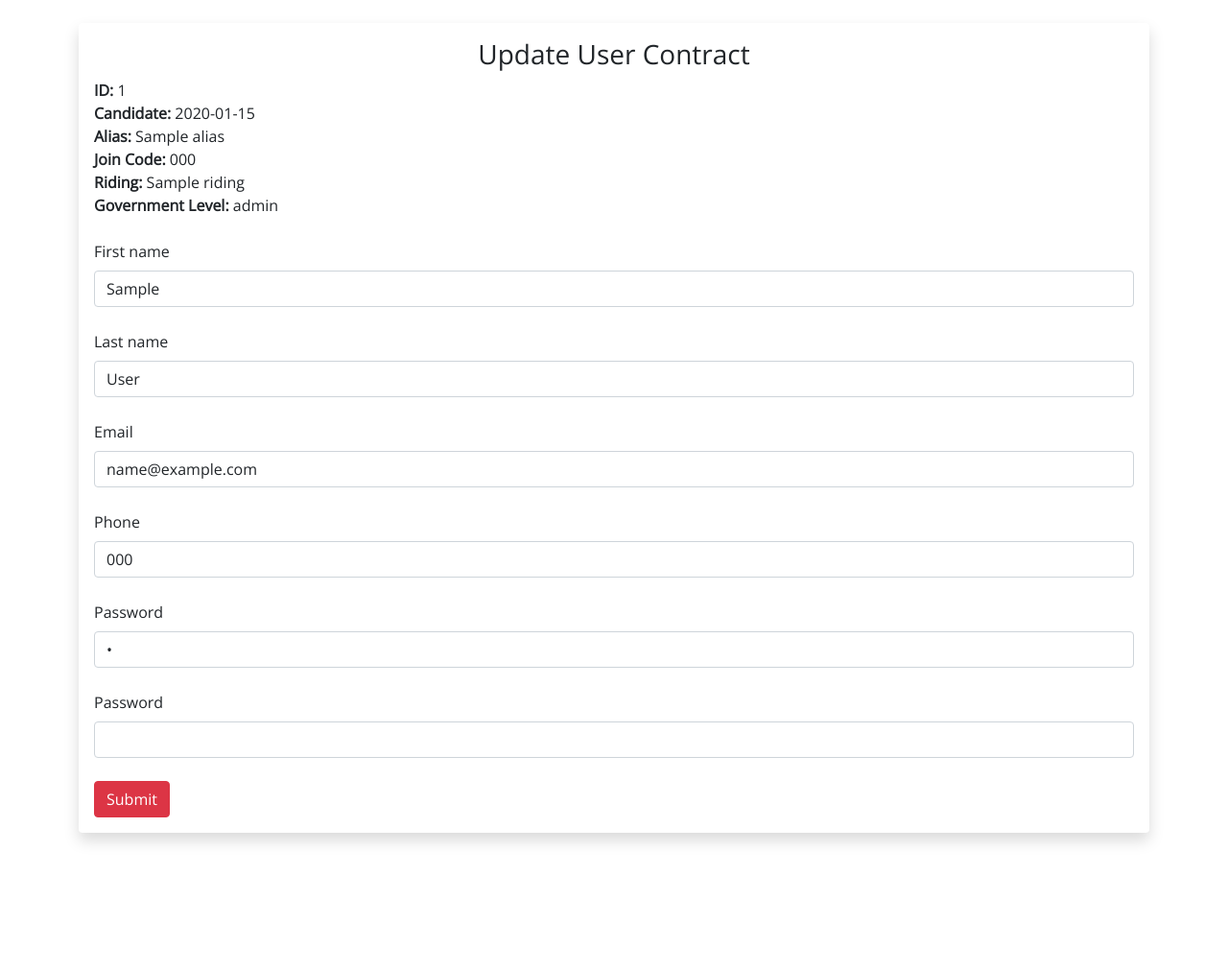
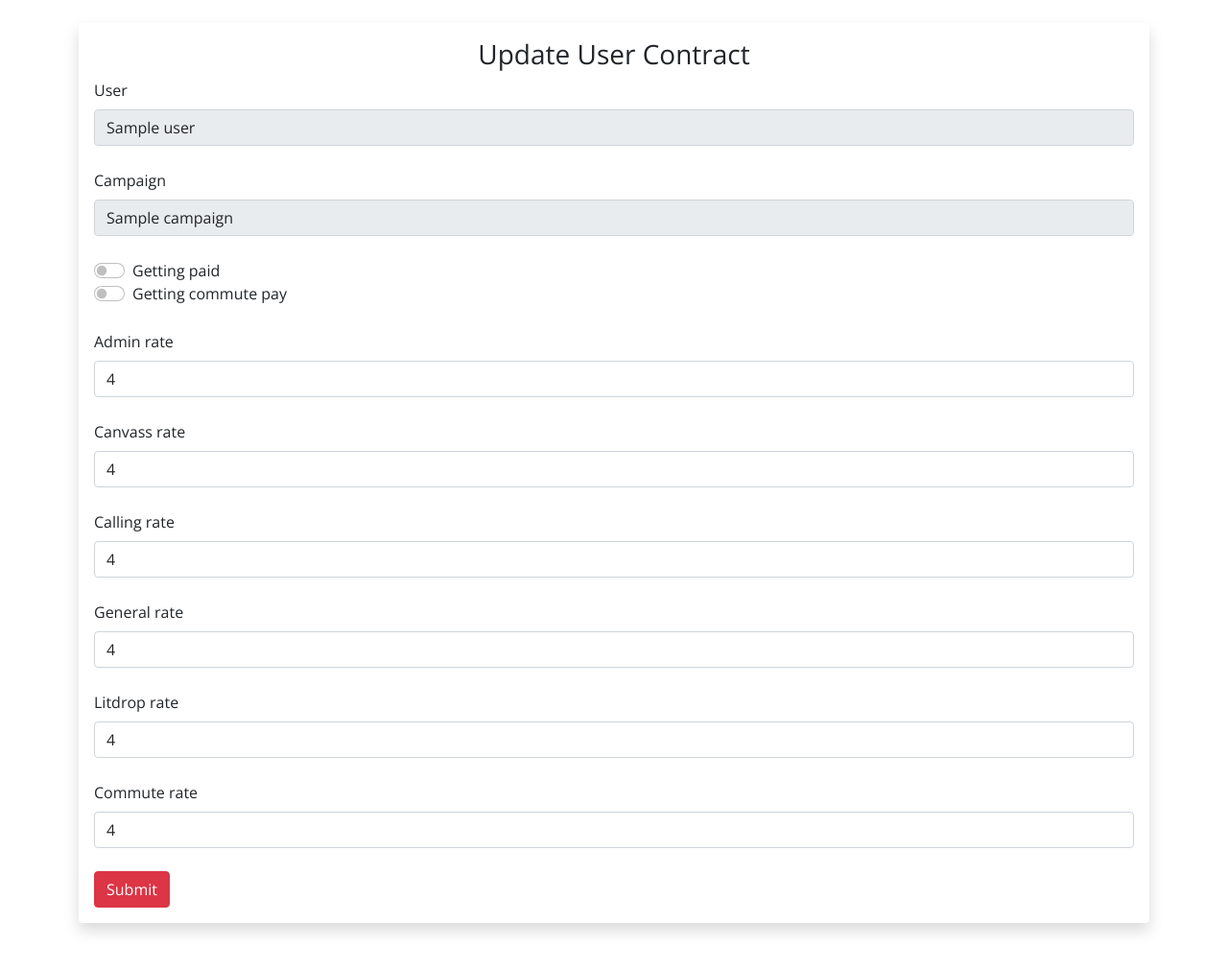
Before and after one commit to sai-sy/paymentWebApp, a Python web app: template website/templates/user/user_update_contract.html in a window 1280 px wide. Shown: the part 56-1066 px from the top of the page at 96% size. Before the commit the page ends 935 px from the top, so only its background shows below. Run offline with Jinja, Linux system fonts and the light colour scheme; the template is opened without the code that fills it: most values are stand-ins (such as "Sample title", 1, 10 or a date in 2020); form fields are guessed from the names that the template uses; some libraries are stand-ins or nearby versions.

Commit message:
Implemented Contract Editing, Updated Dashboards, Rebuilt Routes

```diff
--- a/website/helper_functions/db_filters.py
+++ b/website/helper_functions/db_filters.py
@@ -1,3 +1,4 @@
+from types import NoneType
 from ..models.campaigns  import Campaign_Contracts, Campaigns
 from sqlalchemy import desc
 
--- a/website/templates/campaign/campaign_update.html
+++ b/website/templates/campaign/campaign_update.html
@@ -8,6 +8,7 @@
     {% block content %}
     <div class="shadow p-3 mb-5 bg-body rounded">
     <h3 align="center">Update Campaign</h3>
+
     <form method="POST">
         {{ form.hidden_tag() }}
         {{ form.candidate.label(class='form-label')}}
@@ -29,7 +30,7 @@
         {{ form.gov_level.label(class='form-label')}}
         {{ form.gov_level(class='form-control', value=campaign_to_update.gov_level)}}
         <br/>
-        {{ form.submit(class='btn btn-danger')}}
+        {{ form.submit(class='btn btn-danger') }}
     </form>
 </div>
     {% endblock %}
--- a/website/templates/user/profile.html
+++ b/website/templates/user/profile.html
@@ -13,6 +13,8 @@
 <strong>Email: </strong>{{ user.email }}<br/>
 <strong>Phone Number: </strong>{{ user.phone }}<br>
 <strong>Date Added: </strong>{{ user.date_added }}<br><br>
+
+{% if current_user.id == user.id %}
     <button class="btn btn-danger" type="button" data-toggle="collapse" data-target="#campaignlistextend_profile" aria-expanded="false" aria-controls="campaignlistextend_profile">
     My Campaigns
     </button>
@@ -52,6 +54,8 @@ My Shifts
             <td id="deleteTable"><a href="{{url_for('shift_route.shift_delete', id=shift.id)}}" role="button" class="btn btn-outline-danger" >Delete</button></td>
             </tr>
         {%endfor%}
+
+{%endif%}
 </table>
 </div>
 {% endblock %}
--- a/website/templates/user/user_update_contract.html
+++ b/website/templates/user/user_update_contract.html
@@ -9,43 +9,50 @@
     <div class="shadow p-3 mb-5 bg-body rounded">
     <h3 align="center">Update User Contract</h3>
 
-    <div id="flex_child_element">
-        <strong>ID: </strong>{{ campaign.id }}<br/>
-        <strong>Candidate: </strong>{{ campaign.candidate }}<br/>
-        <strong>Alias: </strong>{{ campaign.alias }}<br/>
-        <strong>Join Code: </strong>{{ campaign.hex_code }}<br/>
-        <strong>Riding: </strong>{{ campaign.riding }}<br/>
-        <strong>Government Level: </strong>{{ campaign.gov_level }}<br>
-        <br>
-    </div>
-
     <form method="POST">
         {{ form.hidden_tag() }}
-
-        {{ form.first_name.label(class='form-label')}}
-        {{ form.first_name(class='form-control', value=name_to_update.first_name)}}
+        {{ form.user.label(class='form-label')}}
+        {{ form.user(class='form-control', value=contract.user, readonly=readonly)}}
         <br/>
         {{ form.hidden_tag() }}
-        {{ form.last_name.label(class='form-label')}}
-        {{ form.last_name(class='form-control', value=name_to_update.last_name)}}
+        {{ form.campaign.label(class='form-label')}}
+        {{ form.campaign(class='form-control', value=contract.campaign, readonly=readonly)}}
+        <br/>
+        <div class="form-check form-switch">
+        {{ form.hidden_tag() }}
+        {{ form.getting_paid.label(class='form-check-label', for="flexSwitchCheckDefault")}}
+        {{ form.getting_paid(class='form-check-input', type="checkbox", role="switch", id="flexSwitchCheckDefault", value=contract.getting_paid)}}
         <br/>
         {{ form.hidden_tag() }}
-        {{ form.email.label(class='form-label')}}
-        {{ form.email(class='form-control', value=name_to_update.email)}}
+        {{ form.getting_commute_pay.label(class='form-check-label', for="flexSwitchCheckDefault")}}
+        {{ form.getting_commute_pay(class='form-check-input', type="checkbox", role="switch", id="flexSwitchCheckDefault", value=contract.getting_commute_pay)}}
+        </div>
         <br/>
         {{ form.hidden_tag() }}
-        {{ form.phone.label(class='form-label')}}
-        {{ form.phone(class='form-control', value=name_to_update.phone)}}
+        {{ form.admin_rate.label(class='form-label')}}
+        {{ form.admin_rate(class='form-control', value=contract.pay_rates['admin_rate'])}}
         <br/>
         {{ form.hidden_tag() }}
-        {{ form.password1.label(class='form-label')}}
-        {{ form.password1(class='form-control', value=name_to_update.password)}}
+        {{ form.canvass_rate.label(class='form-label')}}
+        {{ form.canvass_rate(class='form-control', value=contract.pay_rates['canvass_rate'])}}
         <br/>
         {{ form.hidden_tag() }}
-        {{ form.password2.label(class='form-label')}}
-        {{ form.password2(class='form-control')}}
+        {{ form.calling_rate.label(class='form-label')}}
+        {{ form.calling_rate(class='form-control', value=contract.pay_rates['calling_rate'])}}
         <br/>
-        {{ form.submit(class='btn btn-danger')}}
+        {{ form.hidden_tag() }}
+        {{ form.general_rate.label(class='form-label')}}
+        {{ form.general_rate(class='form-control', value=contract.pay_rates['general_rate'])}}
+        <br/>
+        {{ form.hidden_tag() }}
+        {{ form.litdrop_rate.label(class='form-label')}}
+        {{ form.litdrop_rate(class='form-control', value=contract.pay_rates['litdrop_rate'])}}
+        <br/>
+        {{ form.hidden_tag() }}
+        {{ form.commute_rate.label(class='form-label')}}
+        {{ form.commute_rate(class='form-control', value=contract.pay_rates['commute_rate'])}}
+        <br/>
+        {{ form.submit(class='btn btn-danger') }}
     </form>
 </div>
     {% endblock %}
```
Also changed, not shown: website/campaign_route.py (+92 -39 lines), website/models/campaigns.py (+15 -2 lines), website/shift_route.py (+18 -10 lines), website/templates/campaign/campaign_dashboard.html (+10 -1 lines), website/templates/campaign/campaign_user_list.html (+27 -8 lines), README.md. Lines whose indentation alone changed are shown as unchanged.
